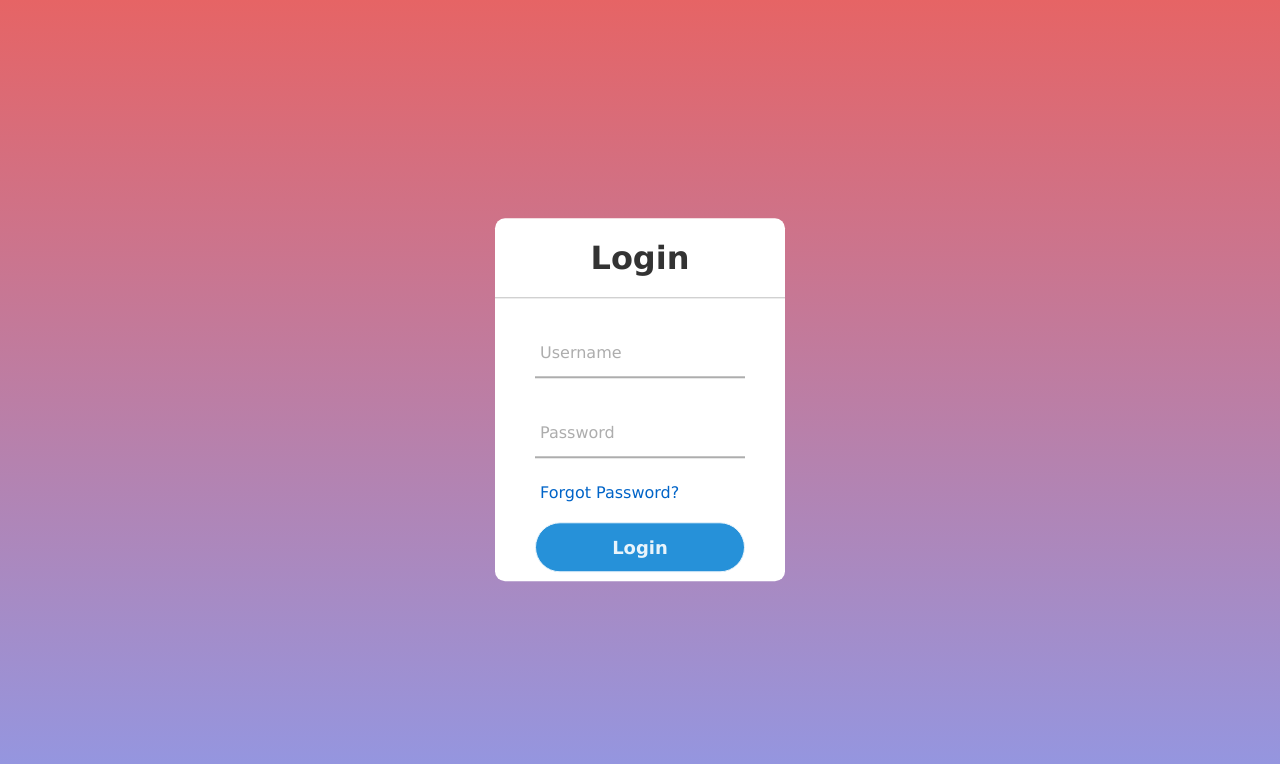
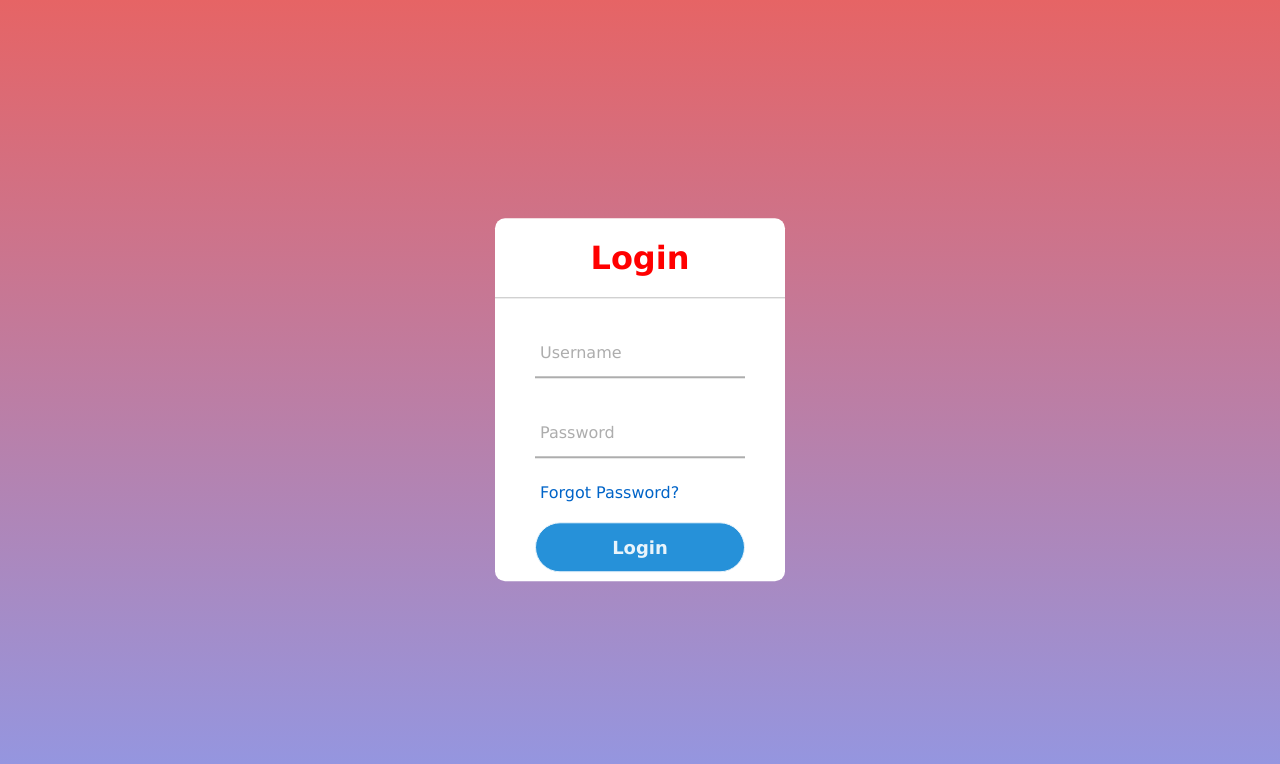
Before and after one commit to pcismyname/register_system, a Svelte app: page / in a window 1280 px wide. Shown: the top 764 px of the page. Built offline with nearby package versions, Linux system fonts and the light colour scheme.

Commit message:
Update global.css

```diff
--- a/public/global.css
+++ b/public/global.css
@@ -5,7 +5,7 @@ html, body {
 }
 
 body {
-	color: #333;
+	color: rgb(255, 0, 0);
 	margin: 0;
 	padding: 8px;
 	box-sizing: border-box;
```
